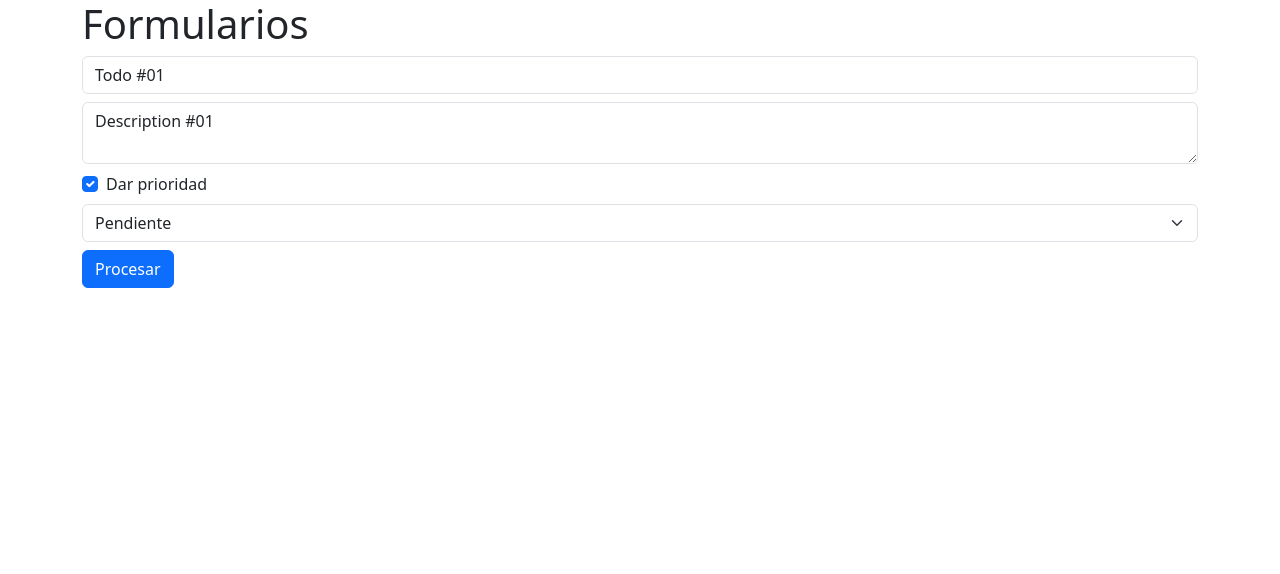
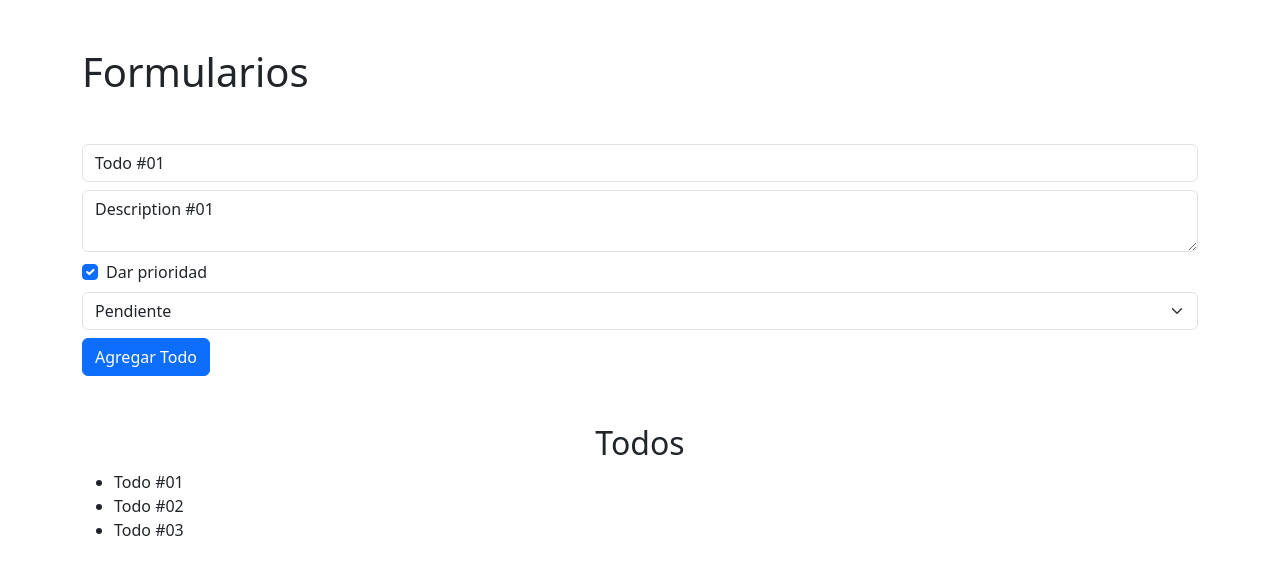
Before and after one commit to CarlosAncapi/FormulariosReact, a React (Vite) app: page / in a window 1280 px wide. Shown: the top 574 px of the page. Built offline with nearby package versions, Linux system fonts and the light colour scheme.

Commit message:
create tareta "Todo" en el formulario

```diff
--- a/package.json
+++ b/package.json
@@ -10,7 +10,8 @@
   },
   "dependencies": {
     "react": "^18.2.0",
-    "react-dom": "^18.2.0"
+    "react-dom": "^18.2.0",
+    "sweetalert2": "^11.7.1"
   },
   "devDependencies": {
     "@types/react": "^18.0.26",
--- a/src/App.jsx
+++ b/src/App.jsx
@@ -1,10 +1,43 @@
-import Controlado from "./components/Controlado";
+import { useState } from "react";
+import Formulario from "./components/Formulario";
+import Todos from "./components/Todos";
+
+const initialStateTodos = [
+  {
+    id: 1,
+    title: "Todo #01",
+    description: "Descripción #01",
+    state: true,
+    priority: true,
+  },
+  {
+    id: 2,
+    title: "Todo #02",
+    description: "Descripción #02",
+    state: false,
+    priority: false,
+  },
+  {
+    id: 3,
+    title: "Todo #03",
+    description: "Descripción #03",
+    state: false,
+    priority: true,
+  }
+]
 
 const App = () => {
+  const [todos, setTodos] = useState(initialStateTodos)
+
+  const  addTodo = todo => {
+    setTodos([...todos, todo])
+  }
+
   return (
-    <div className="container">
-    <h1>Formularios</h1>
-      <Controlado/>
+    <div className="container mb-2">
+    <h1 className="my-5">Formularios</h1>
+      <Formulario addTodo={addTodo}/>
+      <Todos todos={todos} />
     </div>
   )
 };
--- a/src/components/Controlado.jsx
+++ b/src/components/Formulario.jsx
@@ -1,6 +1,7 @@
 import { useState } from "react";
+import Swal from 'sweetalert2';
 
-const Controlado = () => {
+const Formulario = ({addTodo}) => {
 
     const [todo,setTodo] = useState({
         title: 'Todo #01',
@@ -13,8 +14,29 @@ const Controlado = () => {
 
     const handleSubmit = (e) => {
         e.preventDefault();
-        console.log(title, description, state);
 
+        if( !title.trim() || !description.trim() ){
+            return Swal.fire({
+                icon: 'error',
+                title: 'Oops...',
+                text: 'titulo y descripcion obligatorios!'
+            })
+
+        }
+
+        addTodo({
+            id: Date.now(),
+            ...todo,
+            state: todo.state === 'completado'
+        })
+
+        return Swal.fire({
+            position: 'center',
+            icon: 'success',
+            title: 'Todo agregado correctamente!!',
+            showConfirmButton: false,
+            timer: 1500
+        })
     };
 
     const handleChange = e => {
@@ -68,10 +90,10 @@ const Controlado = () => {
             <button
                 type="submit"
                 className="btn btn-primary">
-                    Procesar
+                    Agregar Todo
             </button>
         </form>
     )
 };
 
-export default Controlado;
+export default Formulario;
--- /dev/null
+++ b/src/components/Todos.jsx
@@ -0,0 +1,14 @@
+const Todos = ({todos}) => {
+    return (
+        <div className="mt-5">
+            <h2 className="text-center">Todos</h2>
+            <ul>
+                {todos.map((todo) => (
+                        <li key={todo.id}>{todo.title}</li>
+                    ))}
+            </ul>
+        </div>
+    )
+};
+
+export default Todos;
```
Also changed, not shown: 1 other file (tests, documents, lock files or other folders).
